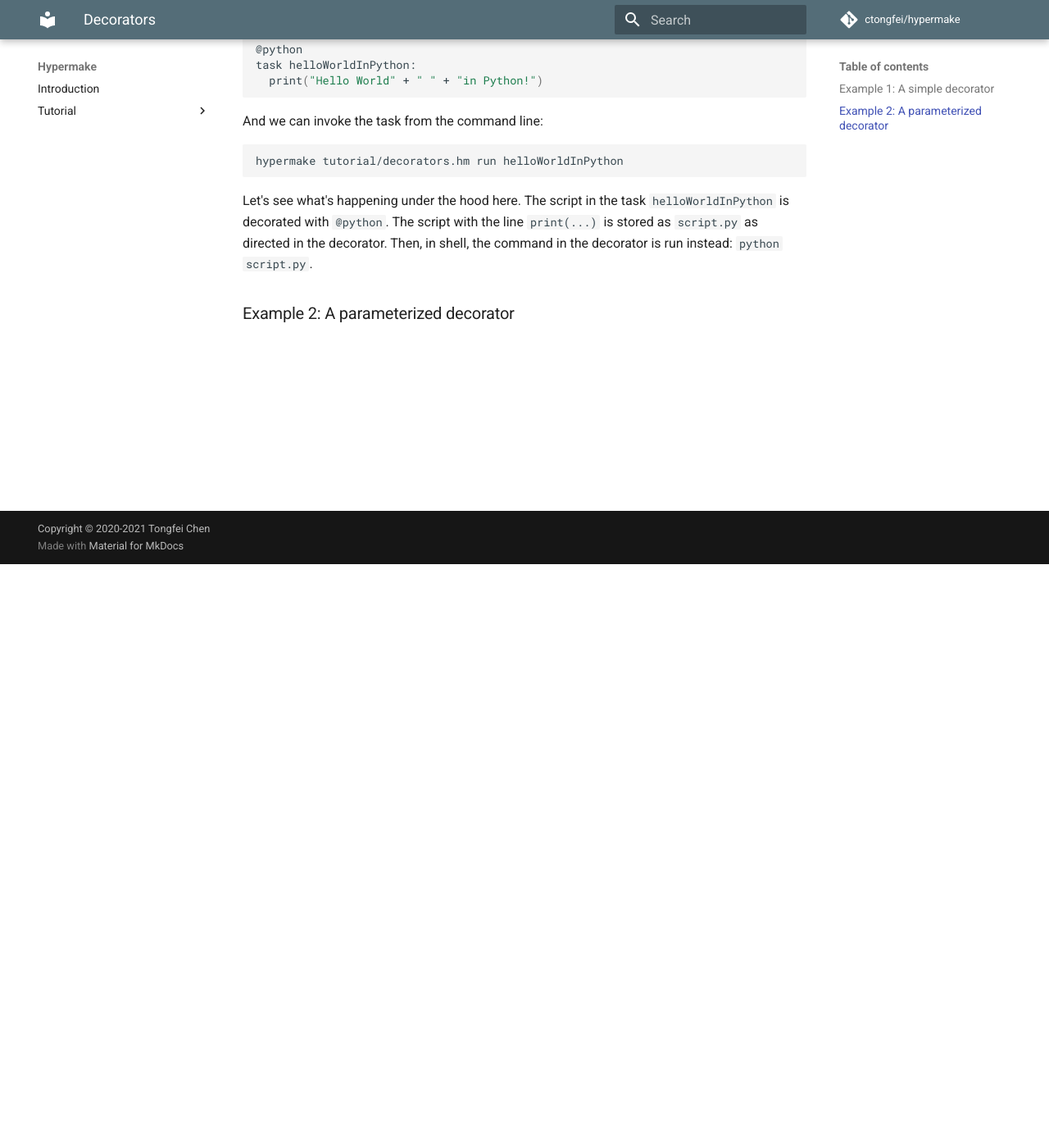
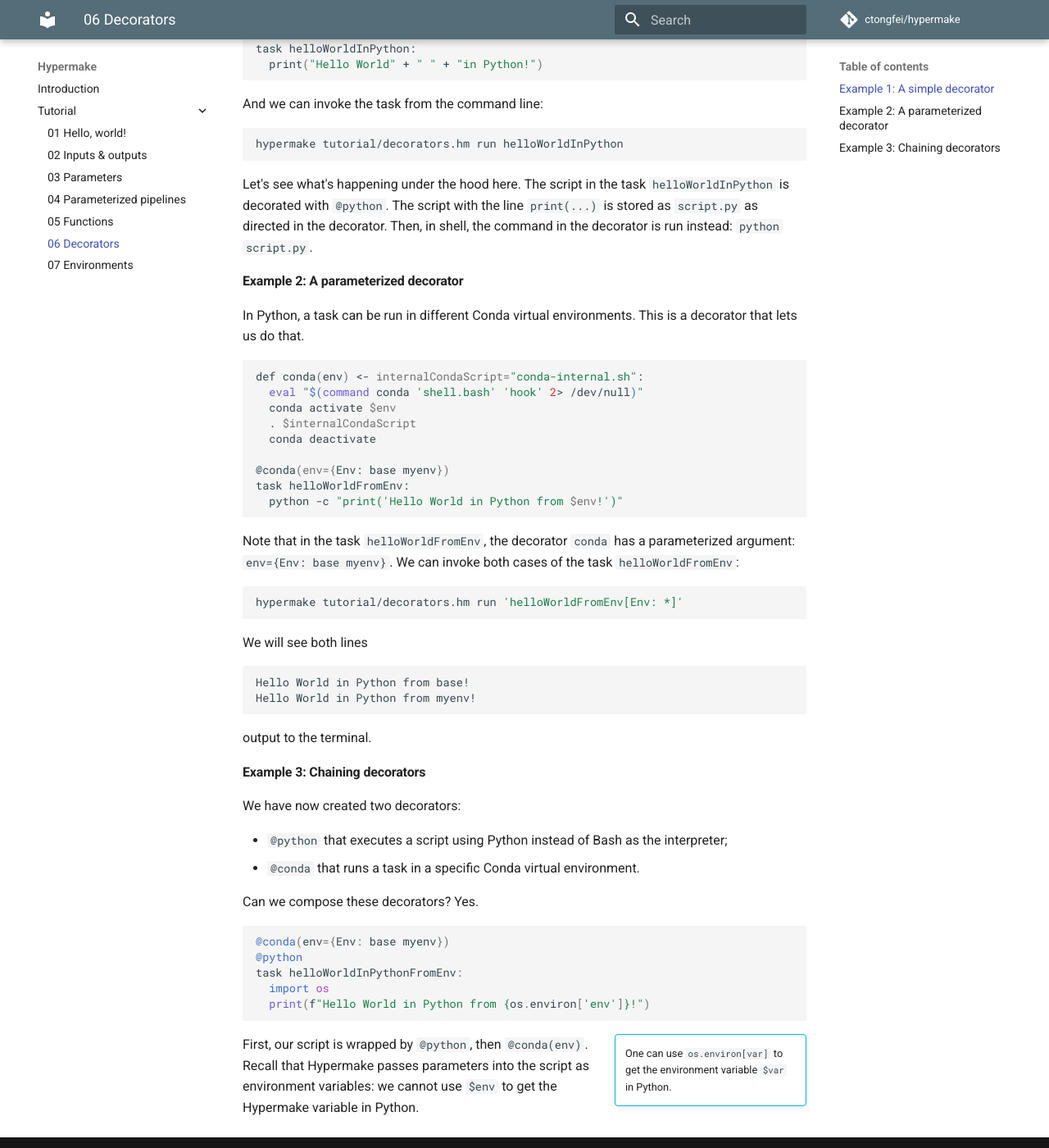
Before and after one commit to ctongfei/hypermake, an MkDocs documentation site: the page built from docs/tutorial/06-decorators.md, in a window 1280 px wide and 1400 px high, scrolled down 712 px. Shown: the whole window at 82% size. Built offline with MkDocs 1.6.1 and Material for MkDocs 9.7.7, drawn with Linux system fonts in a browser that asks for light colours; comment, search, counter and statistics services are not loaded; some of the changed text lies outside the part shown.

Commit message:
proper shell escape; decorator order

````diff
--- a/docs/tutorial/06-decorators.md
+++ b/docs/tutorial/06-decorators.md
@@ -21,11 +21,11 @@ task taskName(...) -> out:
 
 This will modify the task with the decorator. The script to be modified will be stored as `internalScriptName`.
 
-### Example 1: A simple decorator
+#### Example 1: A simple decorator
 An example that let us runs a task in Python instead of shell:
 ```shell
-def python() <- input="script.py":
-  python $input
+def python() <- internalPythonScript="script.py":
+  python $internalPythonScript
 
 @python
 task helloWorldInPython:
@@ -41,4 +41,53 @@ Let's see what's happening under the hood here. The script in the task `helloWor
 The script with the line `print(...)` is stored as `script.py` as directed in the decorator. Then, in shell, the command
 in the decorator is run instead: `python script.py`.
 
-### Example 2: A parameterized decorator
+#### Example 2: A parameterized decorator
+
+In Python, a task can be run in different Conda virtual environments. This is a decorator that lets us do that.
+
+```shell
+def conda(env) <- internalCondaScript="conda-internal.sh":
+  eval "$(command conda 'shell.bash' 'hook' 2> /dev/null)"
+  conda activate $env
+  . $internalCondaScript
+  conda deactivate
+
+@conda(env={Env: base myenv})
+task helloWorldFromEnv:
+  python -c "print('Hello World in Python from $env!')"
+```
+
+Note that in the task `helloWorldFromEnv`, the decorator `conda` has a parameterized argument: `env={Env: base myenv}`.
+We can invoke both cases of the task `helloWorldFromEnv`:
+```shell
+hypermake tutorial/decorators.hm run 'helloWorldFromEnv[Env: *]'
+```
+
+We will see both lines
+```
+Hello World in Python from base!
+Hello World in Python from myenv!
+```
+output to the terminal.
+
+#### Example 3: Chaining decorators
+We have now created two decorators:
+
+ - `@python` that executes a script using Python instead of Bash as the interpreter;
+ - `@conda` that runs a task in a specific Conda virtual environment.
+
+Can we compose these decorators? Yes.
+
+```python
+@conda(env={Env: base myenv})
+@python
+task helloWorldInPythonFromEnv:
+  import os
+  print(f"Hello World in Python from {os.environ['env']}!")
+```
+
+!!! info inline end ""
+    One can use `os.environ[var]` to get the environment variable `$var` in Python.
+First, our script is wrapped by `@python`, then `@conda(env)`.
+Recall that Hypermake passes parameters into the script as environment variables:
+we cannot use `$env` to get the Hypermake variable in Python.
--- a/mkdocs.yml
+++ b/mkdocs.yml
@@ -25,3 +25,7 @@ nav:
       - "01 Hello, world!": 'tutorial/01-hello.md'
       - "02 Inputs & outputs": 'tutorial/02-compose.md'
       - "03 Parameters": 'tutorial/03-branch.md'
+      - "04 Parameterized pipelines": 'tutorial/04-parameterized-compose.md'
+      - "05 Functions": 'tutorial/05-functions.md'
+      - "06 Decorators": 'tutorial/06-decorators.md'
+      - "07 Environments": 'tuntorial/07-environments.md'
````
Also changed, not shown: docs/tutorial/03-branch.md (+4 -3 lines), 5 other files.
